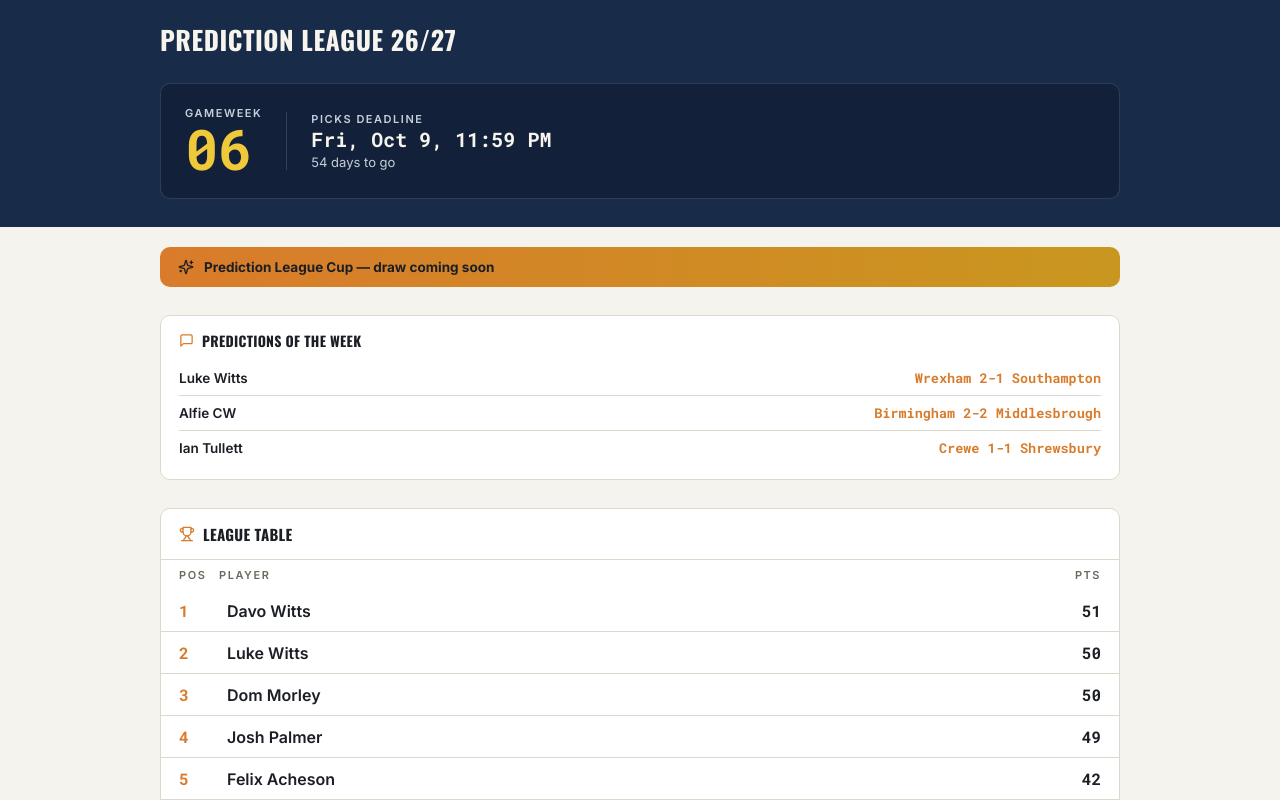
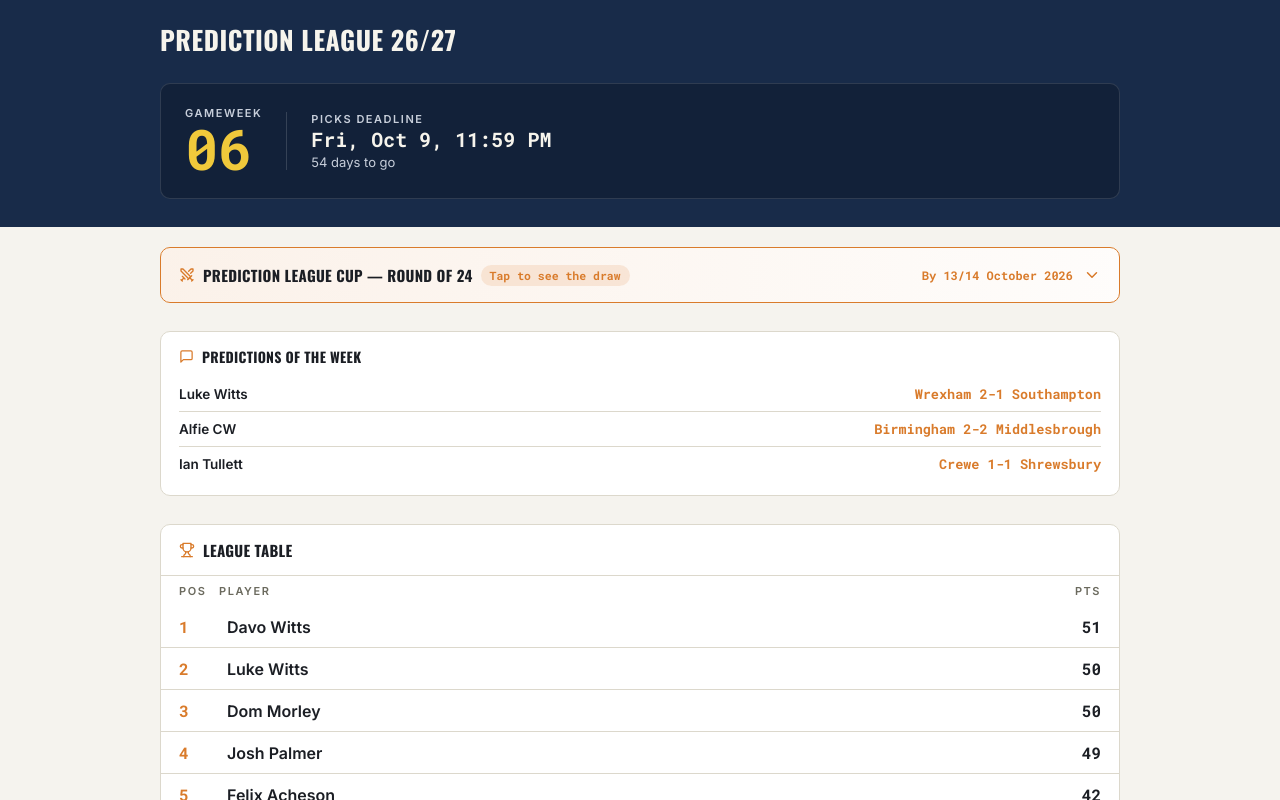
Before and after one commit to jacktullett7/Prediction-league-26-27, a React (Vite) app: page / in a window 1280 px wide. Shown: the top 800 px of the page. Built offline with nearby package versions, Linux system fonts and the light colour scheme.

Commit message:
Add files via upload

```diff
--- a/src/App.jsx
+++ b/src/App.jsx
@@ -1,5 +1,5 @@
 import { useState } from "react";
-import { Trophy, Calendar, Zap, Target, Square, Users, MessageSquare, Sparkles, TrendingUp } from "lucide-react";
+import { Trophy, Calendar, Zap, Target, Square, Users, MessageSquare, Sparkles, TrendingUp, Swords, Crown, ChevronDown } from "lucide-react";
 import data from "./data.js";
 
 function fmtDate(d) {
@@ -28,6 +28,7 @@ export default function App() {
   const [openBonus, setOpenBonus] = useState(null);
   const [openWildcard, setOpenWildcard] = useState(null);
   const [openGraph, setOpenGraph] = useState(null);
+  const [cupDrawOpen, setCupDrawOpen] = useState(false);
 
   const players = [...data.players].sort((a, b) => a.name.localeCompare(b.name));
   const standings = [...data.players].sort((a, b) => b.points - a.points);
@@ -112,6 +113,64 @@ export default function App() {
             <Sparkles size={16} />
             <span style={{ fontWeight: 700, fontSize: 13.5 }}>{data.cupTeaser}</span>
           </div>
+        )}
+
+        {/* CUP DRAW */}
+        {data.cupDraw && data.cupDraw.ties && data.cupDraw.ties.length > 0 && (
+          <section style={{ marginTop: 20, background: "#fff", border: "1px solid var(--amber)", borderRadius: 10, overflow: "hidden" }} className="fade-in">
+            <button
+              onClick={() => setCupDrawOpen((v) => !v)}
+              style={{
+                width: "100%", display: "flex", alignItems: "center", justifyContent: "space-between", gap: 10,
+                padding: "16px 18px", background: "linear-gradient(90deg, rgba(217,123,43,0.10), rgba(217,123,43,0.02))",
+                border: "none", cursor: "pointer", textAlign: "left", font: "inherit"
+              }}
+            >
+              <div style={{ display: "flex", alignItems: "center", gap: 8, flexWrap: "wrap" }}>
+                <Swords size={16} color="var(--amber)" />
+                <h2 className="disp" style={{ fontSize: 15, margin: 0, color: "var(--ink)" }}>Prediction League Cup — {data.cupDraw.round}</h2>
+                {!cupDrawOpen && (
+                  <span className="mono" style={{ fontSize: 11.5, fontWeight: 700, color: "var(--amber)", background: "rgba(217,123,43,0.14)", borderRadius: 999, padding: "3px 9px" }}>
+                    Tap to see the draw
+                  </span>
+                )}
+              </div>
+              <div style={{ display: "flex", alignItems: "center", gap: 10, flexShrink: 0 }}>
+                {data.cupDraw.playBy && (
+                  <span className="mono" style={{ fontSize: 12, color: "var(--amber)", fontWeight: 700, whiteSpace: "nowrap" }}>By {data.cupDraw.playBy}</span>
+                )}
+                <ChevronDown size={18} color="var(--amber)" style={{ transform: cupDrawOpen ? "rotate(180deg)" : "rotate(0deg)", transition: "transform 0.2s ease" }} />
+              </div>
+            </button>
+            {cupDrawOpen && (
+              <div style={{ padding: "4px 18px 18px" }}>
+                <div style={{ display: "grid", gridTemplateColumns: "repeat(auto-fit, minmax(260px, 1fr))", gap: 10, marginTop: 12 }}>
+                  {data.cupDraw.ties.map((t) => (
+                    <div key={t.id} style={{
+                      border: t.spicy ? "1px solid var(--amber)" : "1px solid var(--line)",
+                      background: t.spicy ? "rgba(217,123,43,0.06)" : "transparent",
+                      borderRadius: 8, padding: "10px 14px", display: "flex", alignItems: "center", justifyContent: "space-between", gap: 8
+                    }}>
+                      <div style={{ display: "flex", alignItems: "center", gap: 6, fontSize: 13.5, fontWeight: 600, flex: 1, minWidth: 0 }}>
+                        <span style={{ overflow: "hidden", textOverflow: "ellipsis", whiteSpace: "nowrap" }}>{playerName(t.homeId)}</span>
+                        {t.holder === "home" && <Crown size={13} color="var(--amber)" style={{ flexShrink: 0 }} />}
+                      </div>
+                      <span className="mono" style={{ fontSize: 12, color: "#b0aea1", flexShrink: 0 }}>v</span>
+                      <div style={{ display: "flex", alignItems: "center", gap: 6, fontSize: 13.5, fontWeight: 600, flex: 1, minWidth: 0, justifyContent: "flex-end" }}>
+                        {t.holder === "away" && <Crown size={13} color="var(--amber)" style={{ flexShrink: 0 }} />}
+                        <span style={{ overflow: "hidden", textOverflow: "ellipsis", whiteSpace: "nowrap", textAlign: "right" }}>{playerName(t.awayId)}</span>
+                      </div>
+                      {t.spicy && <span style={{ fontSize: 14, flexShrink: 0 }}>👀</span>}
+                    </div>
+                  ))}
+                </div>
+                <div style={{ fontSize: 11.5, color: "#8a897c", marginTop: 10 }}>
+                  <Crown size={11} color="var(--amber)" style={{ verticalAlign: -1, marginRight: 4 }} />
+                  denotes current holder
+                </div>
+              </div>
+            )}
+          </section>
         )}
 
         {/* PREDICTIONS OF THE WEEK */}
@@ -277,7 +336,7 @@ export default function App() {
             {data.cups.map((c) => (
               <div key={c.id} style={{ border: "1px solid var(--line)", borderRadius: 8, padding: "10px 14px", minWidth: 200 }}>
                 <div style={{ fontWeight: 600, fontSize: 14 }}>{c.name}</div>
-                <div className="mono" style={{ fontSize: 13, color: "var(--amber)" }}>{fmtDate(c.date)}</div>
+                <div className="mono" style={{ fontSize: 13, color: "var(--amber)" }}>{c.status || fmtDate(c.date)}</div>
               </div>
             ))}
           </div>
--- a/src/data.js
+++ b/src/data.js
@@ -5,7 +5,25 @@
 const data = {
   leagueName: "Prediction League 26/27",
   gameweek: { number: 6, deadline: "2026-10-09T23:59", fixturesReleaseNote: "Gameweek 6 returning after the international break" },
-  cupTeaser: "Prediction League Cup — draw coming soon",
+  cupTeaser: null,
+  cupDraw: {
+    round: "Round of 24",
+    playBy: "13/14 October 2026",
+    ties: [
+      { id: "t1", homeId: "p17", awayId: "p10" },
+      { id: "t2", homeId: "p11", awayId: "p7" },
+      { id: "t3", homeId: "p24", awayId: "p9" },
+      { id: "t4", homeId: "p13", awayId: "p1", spicy: true },
+      { id: "t5", homeId: "p18", awayId: "p21" },
+      { id: "t6", homeId: "p6", awayId: "p16" },
+      { id: "t7", homeId: "p22", awayId: "p15" },
+      { id: "t8", homeId: "p4", awayId: "p20" },
+      { id: "t9", homeId: "p12", awayId: "p14", holder: "home" },
+      { id: "t10", homeId: "p2", awayId: "p3" },
+      { id: "t11", homeId: "p8", awayId: "p5" },
+      { id: "t12", homeId: "p19", awayId: "p23" },
+    ],
+  },
   predictionsOfWeek: [
     { id: "pw1", playerId: "p13", prediction: "Wrexham 2-1 Southampton" },
     { id: "pw2", playerId: "p1", label: "Alfie CW", prediction: "Birmingham 2-2 Middlesbrough" },
@@ -58,7 +76,7 @@ const data = {
     { week: 5, order: ["p20","p13","p4","p7","p5","p3","p16","p17","p10","p24","p2","p11","p1","p15","p8","p9","p22","p23","p12","p18","p21","p6","p19","p14"] },
   ],
   cups: [
-    { id: "c1", name: "Prediction League Cup", date: "2026-10-01" },
+    { id: "c1", name: "Prediction League Cup", status: "In progress" },
     { id: "c2", name: "Last Man Standing", date: "2027-02-01" },
   ],
   wildcards: [
```
